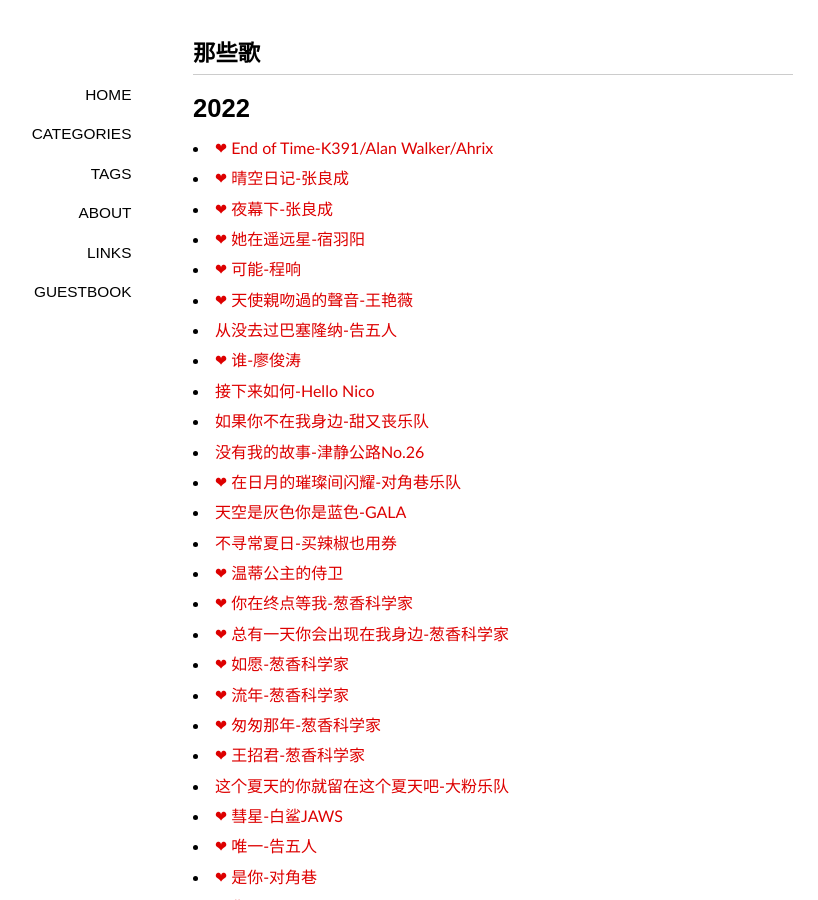
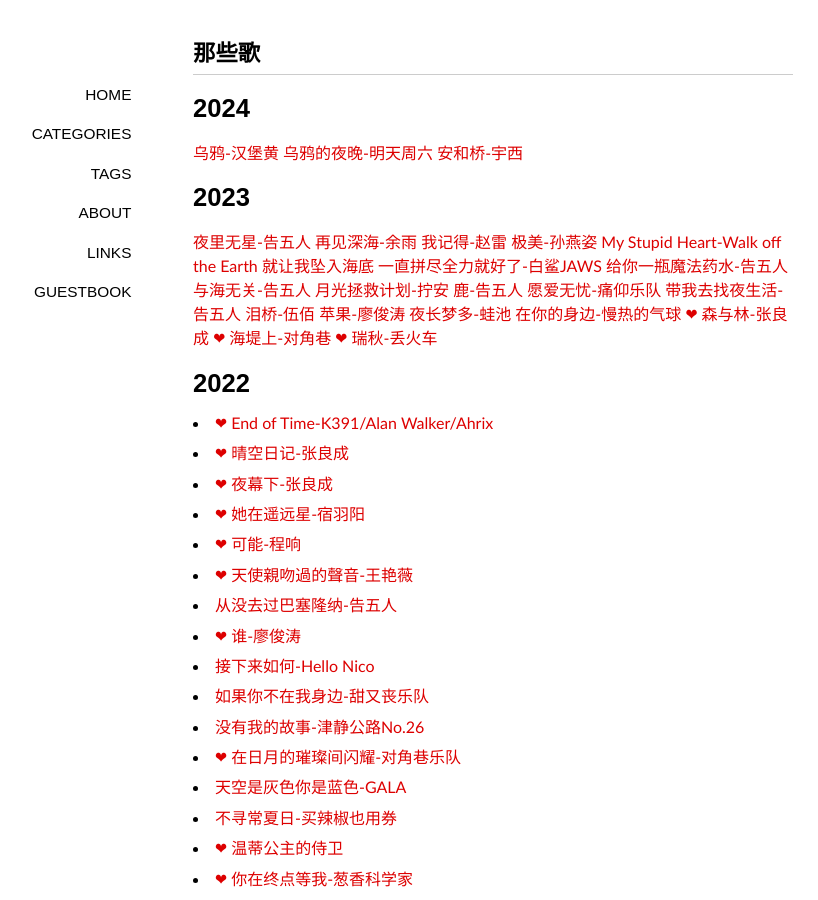
Before and after one commit to ohmyfish/ohmyfish.github.io, a Jekyll site: the page built from _posts/2015-09-01-那些歌.md, in a window 1280 px wide and 900 px high. Shown: the whole window, without its empty margins (147-965 px from the left). Built offline with Jekyll 4.4.1, drawn with Linux system fonts in a browser that asks for light colours; some web fonts are replaced; comment, search, counter and statistics services are not loaded.

```diff
--- a/_posts/2015-09-01-那些歌.md
+++ b/_posts/2015-09-01-那些歌.md
@@ -4,6 +4,35 @@ title: 那些歌
 categories: [旧时光]
 tags: [墨写旧时光]
 ---
+
+# 2024
+
+[乌鸦-汉堡黄](https://music.163.com/song?id=2100456693&userid=2539497)
+[乌鸦的夜晚-明天周六](https://music.163.com/song?id=1478079363&userid=2539497)
+[安和桥-宇西](https://music.163.com/song?id=416892296&userid=2539497)
+
+# 2023
+
+[夜里无星-告五人](https://music.163.com/song?id=1368754722&userid=2539497)
+[再见深海-余雨](https://music.163.com/song?id=2019406519&userid=2539497)
+[我记得-赵雷](https://music.163.com/song?id=1974443814&userid=2539497)
+[极美-孙燕姿](https://music.163.com/song?id=516657215&userid=2539497)
+[My Stupid Heart-Walk off the Earth](https://music.163.com/song?id=2051944360&userid=2539497)
+[就让我坠入海底](https://music.163.com/song?id=1447840399&userid=2539497)
+[一直拼尽全力就好了-白鲨JAWS](https://music.163.com/song?id=1404506847&userid=2539497)
+[给你一瓶魔法药水-告五人](https://music.163.com/song?id=1959667345&userid=2539497)
+[与海无关-告五人](https://music.163.com/song?id=1807799506&userid=2539497)
+[月光拯救计划-拧安](https://music.163.com/song?id=2050954543&userid=2539497)
+[鹿-告五人](https://music.163.com/song?id=1361744402&userid=2539497)
+[愿爱无忧-痛仰乐队](https://music.163.com/song?id=1445214028&userid=2539497)
+[带我去找夜生活-告五人](https://music.163.com/song?id=1409341023&userid=2539497)
+[泪桥-伍佰](https://music.163.com/song?id=2098811960&userid=2539497)
+[苹果-廖俊涛](https://music.163.com/song?id=1373843350&userid=2539497)
+[夜长梦多-蛙池](https://music.163.com/song?id=1441290403&userid=2539497)
+[在你的身边-慢热的气球](https://music.163.com/song?id=1982946102&userid=2539497)
+[❤ 森与林-张良成](https://music.163.com/song?id=1401769987&userid=2539497)
+[❤ 海堤上-对角巷](https://music.163.com/song?id=2012133626&userid=2539497)
+[❤ 瑞秋-丢火车](https://music.163.com/song?id=565966093&userid=2539497)
 
 # 2022
 
```
Also changed, not shown: _posts/2024-01-07-心理咨询.md (added, +27 -0 lines).
